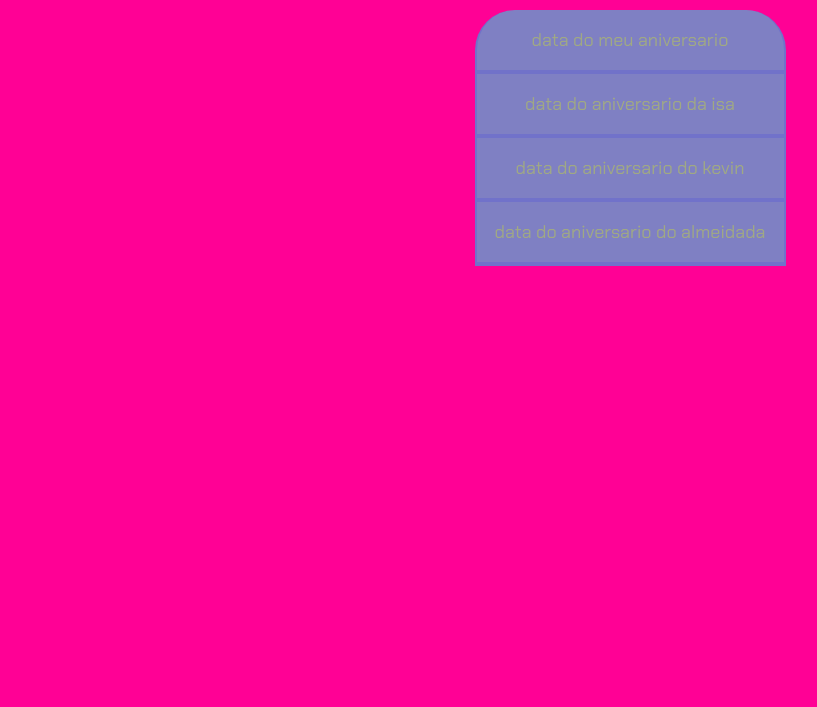
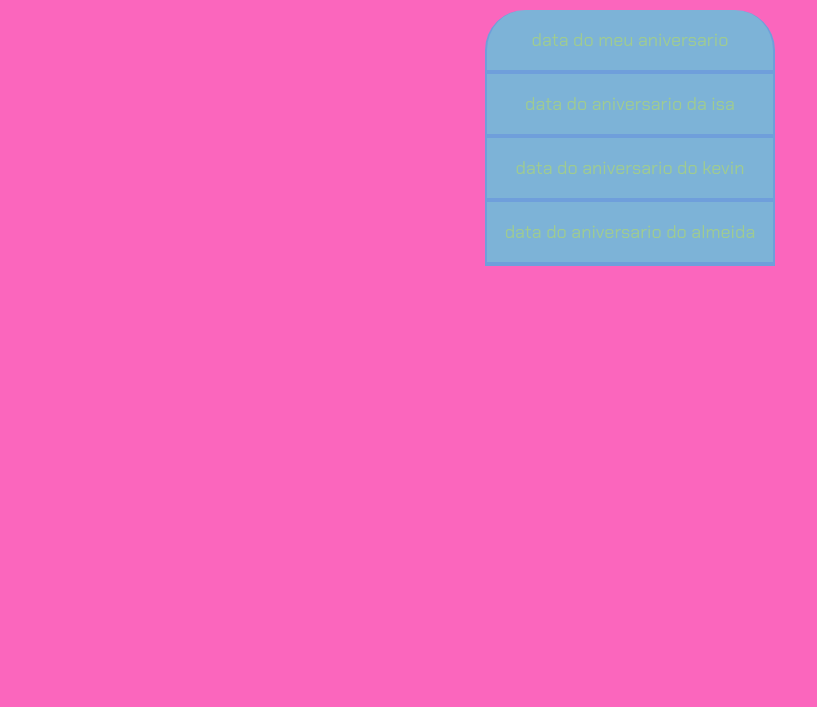
Before and after one commit to mariazonaaa/2-trimestre----Mariazinha-Moretti, a plain HTML site: page index.html in a window 1280 px wide. Shown: the part 93-800 px from the top of the page, without its empty margins (10-827 px from the left). Drawn offline with Linux system fonts and the light colour scheme.

Commit message:
aula 2 correção

```diff
--- a/index.html
+++ b/index.html
@@ -14,7 +14,7 @@
                 <button class="botao ativo">data do meu aniversario</button>
                 <button class="botao">data do aniversario da isa</button>
                 <button class="botao">data do aniversario do kevin</button>
-                <button class="botao">data do aniversario do almeidada</button>
+                <button class="botao">data do aniversario do almeida</button>
             </div>
     <script type="text/javascript" src="main.js"></script>
 </body>
--- a/style.css
+++ b/style.css
@@ -2,7 +2,7 @@
 @import url('https://fonts.googleapis.com/css2?family=Chakra+Petch:wght@400;700&display=swap');
 
 :root {
-    --cor-de-fundo: #ff0195;
+    --cor-de-fundo: #fb36a9c2;
     --verde: #33ff003c;
     --branco: #e5ff0053;
     --botao-ativo: #0008ff1c;
```
